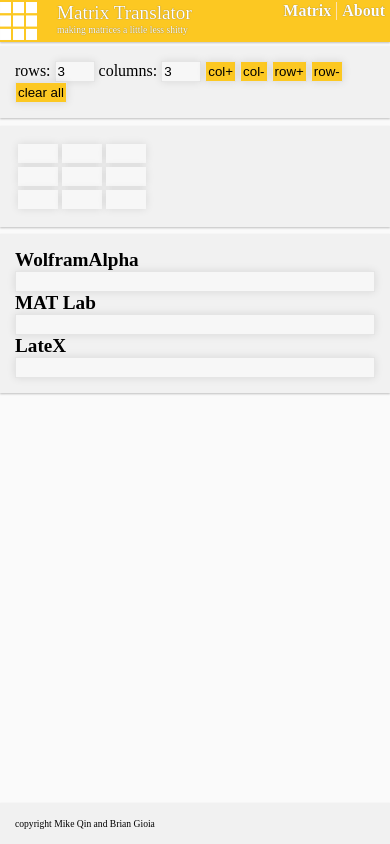
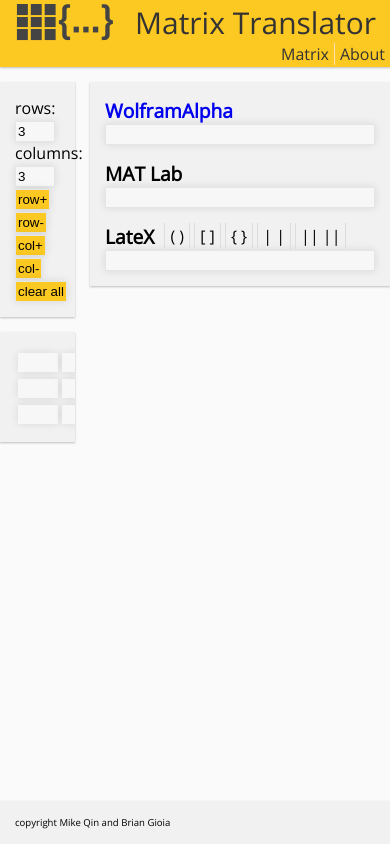
Before and after one commit to 1mike12/matrix-translator, a PHP site: page / in a window 390 px wide. Run offline with PHP 8.4, Linux system fonts and the light colour scheme; style sheets or scripts are compiled from the project's sources; some libraries are stand-ins or nearby versions.

Commit message:
overhauled layout of columns to be [flexible][static 300px]. Stopped using responsive.css
working on latex button toggles
to do: responsive mode

```diff
--- a/css/style.css
+++ b/css/style.css
@@ -8,6 +8,7 @@
 
 body {
   background: #fafafa;
+  font-family: 'Open Sans', sans-serif;
   font-size: 1em; }
 
 #globalWrapper {
@@ -51,17 +52,18 @@
   box-shadow: 0px 1px 2px rgba(50, 50, 50, 0.3);
   padding: 2px 0px 2px 0px;
   width: 100%;
-  background: #fcc822; }
+  background: #fcc822;
+  margin-bottom: 15px; }
   header #logo {
-    float: left; }
+    float: left;
+    margin-left: 15px; }
   header #logoText {
-    text-shadow: 0px 0px 1px rgba(0, 0, 0, 0.5);
-    color: white;
+    color: #333;
     float: left;
-    font-size: 1.2em;
+    font-size: 30px;
     margin-left: 20px; }
-    header #logoText #logoSubTitle {
-      font-size: .5em; }
+    header #logoText:hover {
+      color: #FFF; }
   header ul {
     float: right;
     list-style-type: none;
@@ -75,30 +77,59 @@
     header ul li:last-child {
       border-right: none; }
     header ul a, header ul a:visited {
-      color: #fdfdfd;
-      text-shadow: 0px 0px 1px rgba(0, 0, 0, 0.5);
+      color: #333;
       display: block;
       text-decoration: none;
-      font-weight: 800;
       font-size: 100%; }
+      header ul a:hover, header ul a:visited:hover {
+        color: #FFF; }
 
 /*matrix */
-#matrixWrapper #matrixOptions {
-  margin-bottom: 2%; }
-  #matrixWrapper #matrixOptions input[type="text"] {
+#matrixWrapper {
+  width: 100%;
+  float: left;
+  margin-right: -315px; }
+  #matrixWrapper #matrixWrapperInner {
+    margin-right: 315px; }
+    #matrixWrapper #matrixWrapperInner #matrixOptions {
+      margin-bottom: 15px; }
+      #matrixWrapper #matrixWrapperInner #matrixOptions input[type="text"] {
         width: 3em; }
-  #matrixWrapper #matrixOptions input[type="button"] {
+      #matrixWrapper #matrixWrapperInner #matrixOptions input[type="button"] {
         background: #fcc822; }
-#matrixWrapper #matrixCanvas {
+    #matrixWrapper #matrixWrapperInner #matrixCanvas {
       /*ACTUAL MATRIX TABLE INSIDE THIS CANVAS*/
       overflow: auto; }
 
 /*output column stuff*/
+#outputColumn {
+  float: right;
+  width: 300px; }
+  #outputColumn .dropShadow .outputHeaderWrapper:first-child {
+    margin-top: 0; }
   #outputColumn .outputHeaderWrapper {
+    margin-top: 15px;
     position: relative; }
     #outputColumn .outputHeaderWrapper h3 {
       margin: 0 0 0 0;
-    display: inline; }
+      display: inline;
+      float: left; }
+      #outputColumn .outputHeaderWrapper h3 a {
+        text-decoration: none; }
+        #outputColumn .outputHeaderWrapper h3 a:visited {
+          color: black; }
+        #outputColumn .outputHeaderWrapper h3 a:hover {
+          color: #fcc822; }
+    #outputColumn .outputHeaderWrapper #latexButtons {
+      margin-left: 10px;
+      float: left; }
+      #outputColumn .outputHeaderWrapper #latexButtons input[type=radio] {
+        display: none; }
+      #outputColumn .outputHeaderWrapper #latexButtons label {
+        display: inline-block;
+        padding: 2px 5px;
+        border: solid #DDD;
+        border-width: 0px 1px; }
     #outputColumn .outputHeaderWrapper span.warning {
       background: #ffd0d0;
       font-style: italic;
@@ -112,11 +143,11 @@
     display: block;
     width: 100%; }
 
-/*history column*/
+/*history column*========================*/
 .historyColumnWrapper {
   padding: 1em; }
 
-/*footer*/
+/*footer*=====================*/
 #footer {
   font-size: .6em;
   position: absolute;
@@ -144,3 +175,29 @@
   box-shadow: rgba(0, 0, 0, 0.1) 0px 0px 8px;
   -moz-box-shadow: rgba(0, 0, 0, 0.1) 0px 0px 8px;
   -webkit-box-shadow: rgba(0, 0, 0, 0.1) 0px 0px 8px; }
+
+/*  autoclearing  */
+.group:before,
+.group:after {
+  content: "";
+  display: table; }
+
+.group:after {
+  clear: both; }
+
+/*responsive stuff*/
+@media only screen and (max-width: 480px) {
+  .col {
+    margin: 1% 0 1% 0%; }
+
+  #wrapper {
+    margin: 0; } }
+@media only screen and (max-width: 480px) {
+  .span_3_of_3 {
+    width: 100%; }
+
+  .span_2_of_3 {
+    width: 100%; }
+
+  .span_1_of_3 {
+    width: 100%; } }
--- a/head.php
+++ b/head.php
@@ -8,10 +8,12 @@
     <script src="scripts/jquery-1.9.1.js"></script>
     <script src="scripts/script.js"></script>
 
-    <!--qtip2 shit-->
+    <!--qtip2 shtuff-->
     <link rel="stylesheet" href="http://cdnjs.cloudflare.com/ajax/libs/qtip2/2.1.1/jquery.qtip.css" />
     <script src="http://cdnjs.cloudflare.com/ajax/libs/qtip2/2.1.1/jquery.qtip.js"></script>
 
+    <!-- fonts -->
+    <link href='http://fonts.googleapis.com/css?family=Open+Sans' rel='stylesheet' type='text/css'>
     <meta charset="UTF-8">
-    <title></title>
+    <title>Matrix Translator</title>
 </head>
--- a/header.php
+++ b/header.php
@@ -2,10 +2,9 @@
     <div class="belt">
         <a href="index.php">
             <img id="logo" src="images/shitty%20logo.png" alt="logo"/>
-            <div id="logoText">
+            <span id="logoText">
                 Matrix Translator
-                <div id="logoSubTitle">making matrices a little less shitty</div>
-            </div>
+            </span>
         </a>
 
 
--- a/index.php
+++ b/index.php
@@ -4,19 +4,17 @@
     <body>
         <div id="globalWrapper">
             <?php include 'header.php' ?>
-            <div id="wrapper">
-                <div class="section group">
-                    <div class="col span_2_of_3">
+            <div id="wrapper" class="group">
+
                 <div id="matrixWrapper">
-
+                    <div id="matrixWrapperInner">
                         <div id="matrixOptions" class="dropShadow">
                             rows: <input id="rowField" type="text" value="3"/>
                             columns: <input id="colField" type="text" value="3"/>
-
+                            <input id="rowPlus" type="button" value="row+"/>
+                            <input id="rowMinus" type="button" value="row-"/>
                             <input id="colPlus" type="button" value="col+"/>
                             <input id="colMinus" type="button" value="col-"/>
-                                <input id="rowPlus" type="button" value="row+"/>
-                                <input id="rowMinus" type="button" value="row-"/>
                             <input id="clearAll" type="button" value="clear all"/>
                         </div>
 
@@ -39,25 +37,47 @@
                                 </tr>
                             </table>
                         </div>
-
+                    </div>
                 </div>
 
+                <div id="outputColumn">
+                    <div class="dropShadow">
 
-                    </div>
-                    <div id="outputColumn" class="col span_1_of_3">
-                        <div class="dropShadow">
-                            <div class="outputHeaderWrapper">
-                                <h3>WolframAlpha</h3>
+                        <div class="outputHeaderWrapper group">
+                            <h3><a href="http://www.wolframalpha.com/" target="_blank">WolframAlpha</a></h3>
                             <span id="wolframWarning" class="warning"><img src="images/yield.gif"/></span>
                         </div>
                         <div class="outputFieldWrapper">
                             <input id="wolframOutput" type="text" value="">
                         </div>
 
+                        <div class="outputHeaderWrapper group">
                             <h3>MAT Lab</h3>
+                        </div>
+                        <div class="outputFieldWrapper">
                             <input id="matLabOutput" type="text" value="">
+                        </div>
 
+                        <div class="outputHeaderWrapper group">
                             <h3>LateX</h3>
+                            <div id="latexButtons">
+                                <input type="radio" id="parantheses" name="radio" checked="checked">
+                                <label for="parantheses">( )</label>
+
+                                <input type="radio" id="bracket" name="radio">
+                                <label for="bracket">[ ]</label>
+
+                                <input type="radio" id="curlyBrace" name="radio">
+                                <label for="curlyBrace">{ }</label>
+
+                                <input type="radio" id="polon" name="radio">
+                                <label for="polon">| |</label>
+
+                                <input type="radio" id="doublePolon" name="radio">
+                                <label for="doublePolon">|| ||</label>
+                            </div>
+                        </div>
+                        <div class="outputFieldWrapper">
                             <input id="latexOutput" type="text" value="">
                         </div>
                     </div>
--- a/scss/style.scss
+++ b/scss/style.scss
@@ -3,7 +3,9 @@
 $bodyBackground:#fafafa;
 $hoverBorder:#C9C9C9;
 $orange:#fcc822;
+$darkOrange: darken($orange, 15);
 $warningBackground:#ffd0d0;
+$fontColor:#000;
 
 /*global padding, margin settings */
 $globalPadding:15px;
@@ -29,6 +31,7 @@
     padding:0;
 }
 body{background:$bodyBackground;
+     font-family: 'Open Sans', sans-serif;
      font-size:1em;
 }
 
@@ -67,16 +70,17 @@
     padding: 2px 0px 2px 0px;
     width:100%;
     background: $orange;
-    #logo{float:left;}
+    margin-bottom:$globalPadding;
+    #logo{
+        float:left;
+        margin-left:$globalPadding;
+    }
     #logoText{
-        text-shadow:$textShadow;
-        color:white;
+        &:hover{ color: #FFF;}
+        color:#333;
         float:left;
-        font-size:1.2em;
+        font-size:30px;
         margin-left:20px;
-        #logoSubTitle{
-            font-size:.5em;
-        }
     }
     ul {
         float:right;
@@ -92,11 +96,10 @@
         }
         li:last-child{border-right:none;}
         a, a:visited{
-            color:#fdfdfd;
-            text-shadow: $textShadow;
+            &:hover{ color: #FFF;}
+            color:#333;
             display:block;
             text-decoration:none;
-            font-weight: 800;
             font-size:100%;
         }
     }
@@ -104,8 +107,13 @@
 
 /*matrix */
 #matrixWrapper{
+    width:100%;
+    float:left;
+    margin-right:-315px;
+    #matrixWrapperInner{
+        margin-right:315px;
         #matrixOptions{
-        margin-bottom:2%;
+            margin-bottom:$globalPadding;
             input[type="text"]{width:3em;}
             input[type="button"]{background:$orange;}
 
@@ -115,13 +123,35 @@
             overflow: auto;
         }
     }
+}
 
 /*output column stuff*/
 
 #outputColumn {
+    float:right;
+    width:300px;
+    .dropShadow .outputHeaderWrapper:first-child{margin-top:0;}
     .outputHeaderWrapper{
+        margin-top:15px;
         position:relative;
-        h3{margin:0 0 0 0; display:inline;}
+        h3{margin:0 0 0 0; display:inline; float:left;
+           a{
+               text-decoration:none;
+               &:visited{color: $fontColor;}
+               &:hover{color:$orange;}
+           }
+        }
+        #latexButtons{
+            margin-left:10px;
+            float:left;
+            input[type=radio]{display:none;}
+            label{
+                display:inline-block;
+                padding:2px 5px;
+                border: solid #DDD;
+                border-width: 0px 1px;
+            }
+        }
         span.warning{
             background:$warningBackground;
             font-style:italic;
@@ -136,16 +166,17 @@
             background:$warningBackground;
         }
     }
+
     input{display:block; width: 100%;}
 
 }
 
 
-/*history column*/
+/*history column*========================*/
 .historyColumnWrapper{
     padding:1em;
 }
-/*footer*/
+/*footer*=====================*/
 #footer{
     font-size:.6em;
     position:absolute;
@@ -176,3 +207,33 @@
     -moz-box-shadow: rgba(0,0,0, 0.1) 0px 0px 8px;
     -webkit-box-shadow: rgba(0,0,0, 0.1) 0px 0px 8px;
 }
+
+/*  autoclearing  */
+.group:before,
+.group:after {
+    content:"";
+    display:table;
+}
+.group:after {
+    clear:both;
+}
+
+/*responsive stuff*/
+@media only screen and (max-width: 480px) {
+    .col {
+        margin: 1% 0 1% 0%;
+    }
+    #wrapper{margin:0;}
+}
+
+@media only screen and (max-width: 480px) {
+    .span_3_of_3 {
+        width: 100%;
+    }
+    .span_2_of_3 {
+        width: 100%;
+    }
+    .span_1_of_3 {
+        width: 100%;
+    }
+}
```
Also changed, not shown: scripts/script.js (+11 -6 lines), images/Shitty Logo.png. Lines whose indentation alone changed are shown as unchanged.
